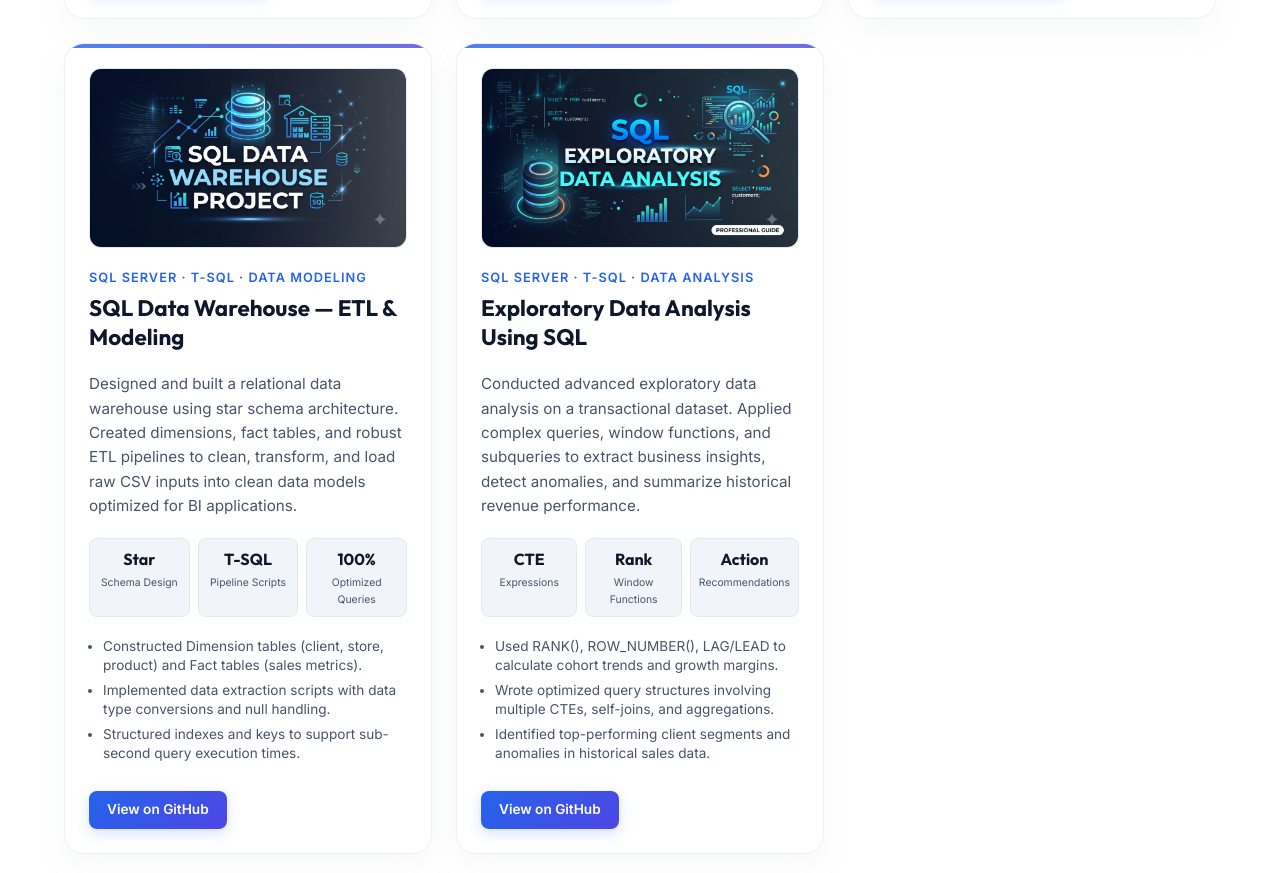
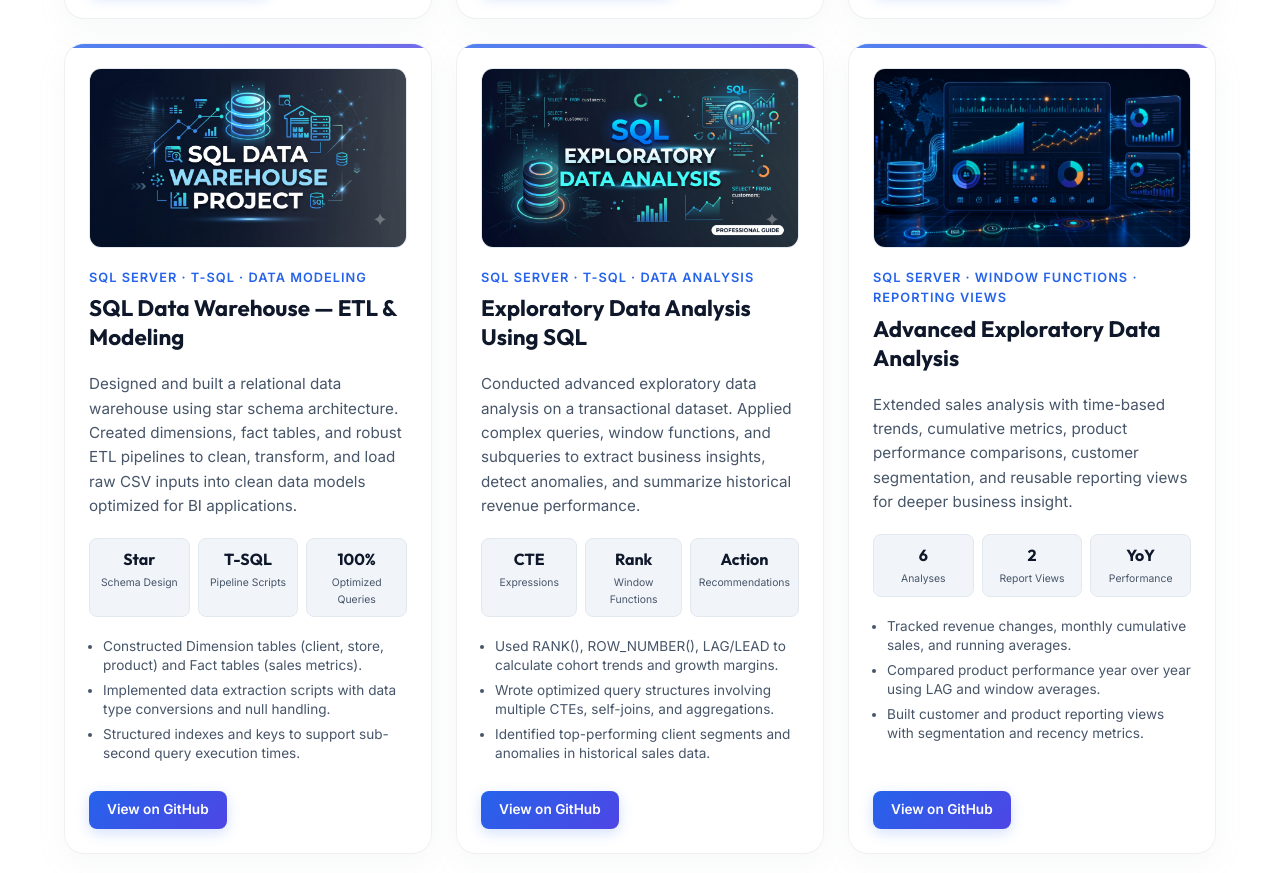
Before and after one commit to Nady-07/portfolio, a plain HTML site: page index.html in a window 1280 px wide. Shown: the part 3733-4606 px from the top of the page. Drawn offline with nearby package versions, Linux system fonts and the light colour scheme.

Commit message:
Add advanced SQL EDA portfolio project

```diff
--- a/index.html
+++ b/index.html
@@ -543,6 +543,44 @@
                     </div>
                 </div>
 
+                <!-- Project 6: Advanced SQL EDA -->
+                <div class="project-card">
+                    <div class="project-image-container">
+                        <img src="assets/project-advanced-sql-eda.jpg" alt="Advanced SQL Exploratory Data Analysis Project" class="project-image">
+                    </div>
+                    <div class="project-card-header">
+                        <span class="project-meta">SQL Server &middot; Window Functions &middot; Reporting Views</span>
+                        <h3>Advanced Exploratory Data Analysis</h3>
+                    </div>
+                    <div class="project-card-body">
+                        <p>
+                            Extended sales analysis with time-based trends, cumulative metrics, product performance comparisons, customer segmentation, and reusable reporting views for deeper business insight.
+                        </p>
+                        <div class="project-key-stats">
+                            <div class="stat-bubble">
+                                <span class="stat-val">6</span>
+                                <span class="stat-lbl">Analyses</span>
+                            </div>
+                            <div class="stat-bubble">
+                                <span class="stat-val">2</span>
+                                <span class="stat-lbl">Report Views</span>
+                            </div>
+                            <div class="stat-bubble">
+                                <span class="stat-val">YoY</span>
+                                <span class="stat-lbl">Performance</span>
+                            </div>
+                        </div>
+                        <ul class="project-bullets-preview">
+                            <li>Tracked revenue changes, monthly cumulative sales, and running averages.</li>
+                            <li>Compared product performance year over year using LAG and window averages.</li>
+                            <li>Built customer and product reporting views with segmentation and recency metrics.</li>
+                        </ul>
+                    </div>
+                    <div class="project-card-footer">
+                        <a href="https://github.com/Nady-07/Advanced_EDA_Project" target="_blank" rel="noopener noreferrer" class="btn btn-primary btn-sm">View on GitHub</a>
+                    </div>
+                </div>
+
             </div>
         </div>
     </section>
```
Also changed, not shown: assets/project-advanced-sql-eda.jpg (added).
